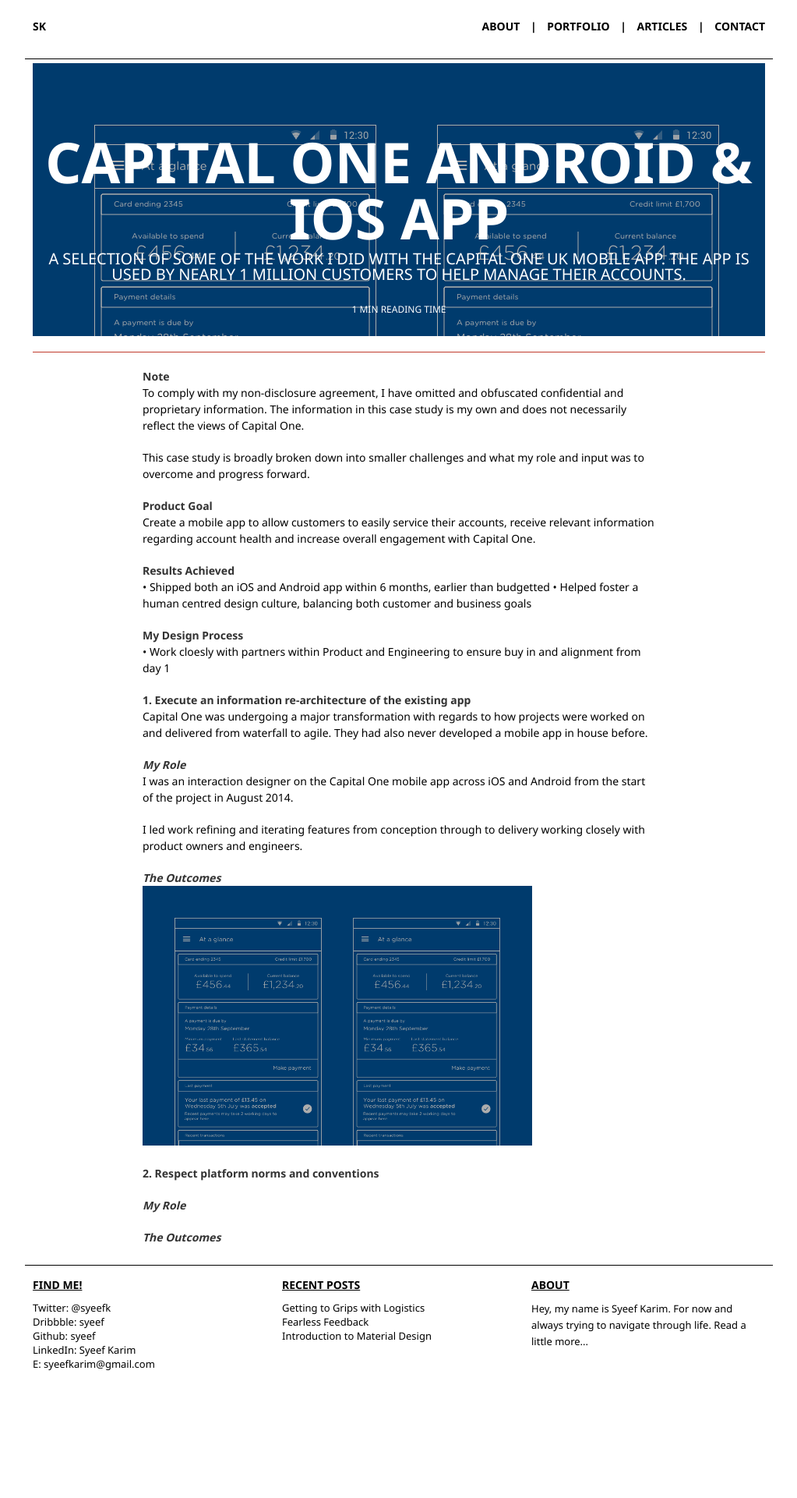
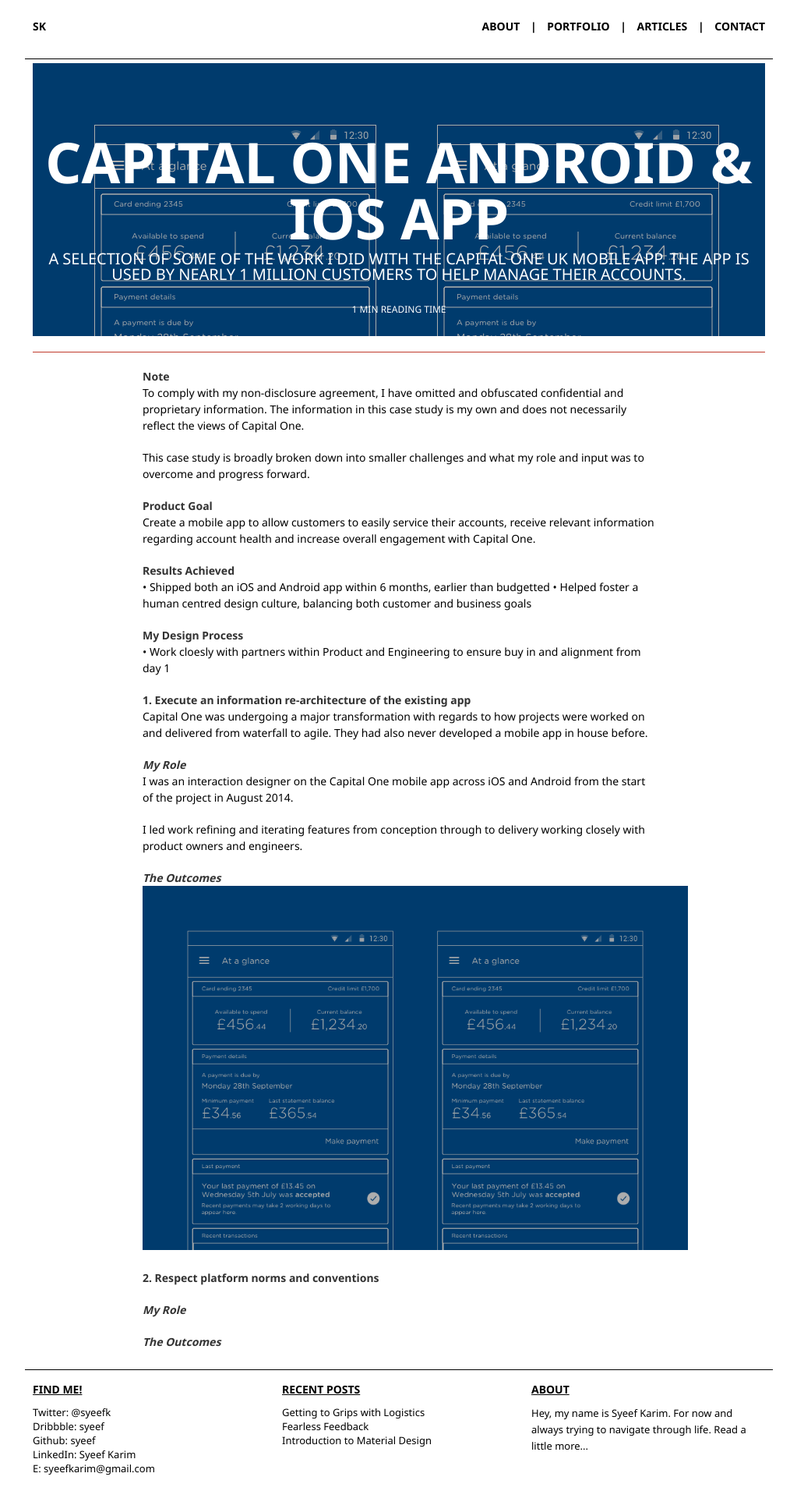
Before and after one commit to syeef/syeefkarim-2016-v0, a Jekyll site: the page built from portfolio/capitalone.md, in a window 1280 px wide. Shown: the whole page at 78% size, without its empty margins (128-1151 px from the left). Built offline with Jekyll 4.4.1, drawn with Linux system fonts in a browser that asks for light colours; before the commit the page ends 1787 px from its top, so only the background shows below that.

Commit message:
update capital one page

```diff
--- a/portfolio/capitalone.md
+++ b/portfolio/capitalone.md
@@ -31,7 +31,7 @@ I was an interaction designer on the Capital One mobile app across iOS and Andro
 I led work refining and iterating features from conception through to delivery working closely with product owners and engineers.
 
 ***The Outcomes***
-<img src="/images/posts/CapitalOneBlueprint.png" width="500px">
+<img src="/images/posts/CapitalOneBlueprint.png" width="700px">
 
 **2. Respect platform norms and conventions**
 
```
